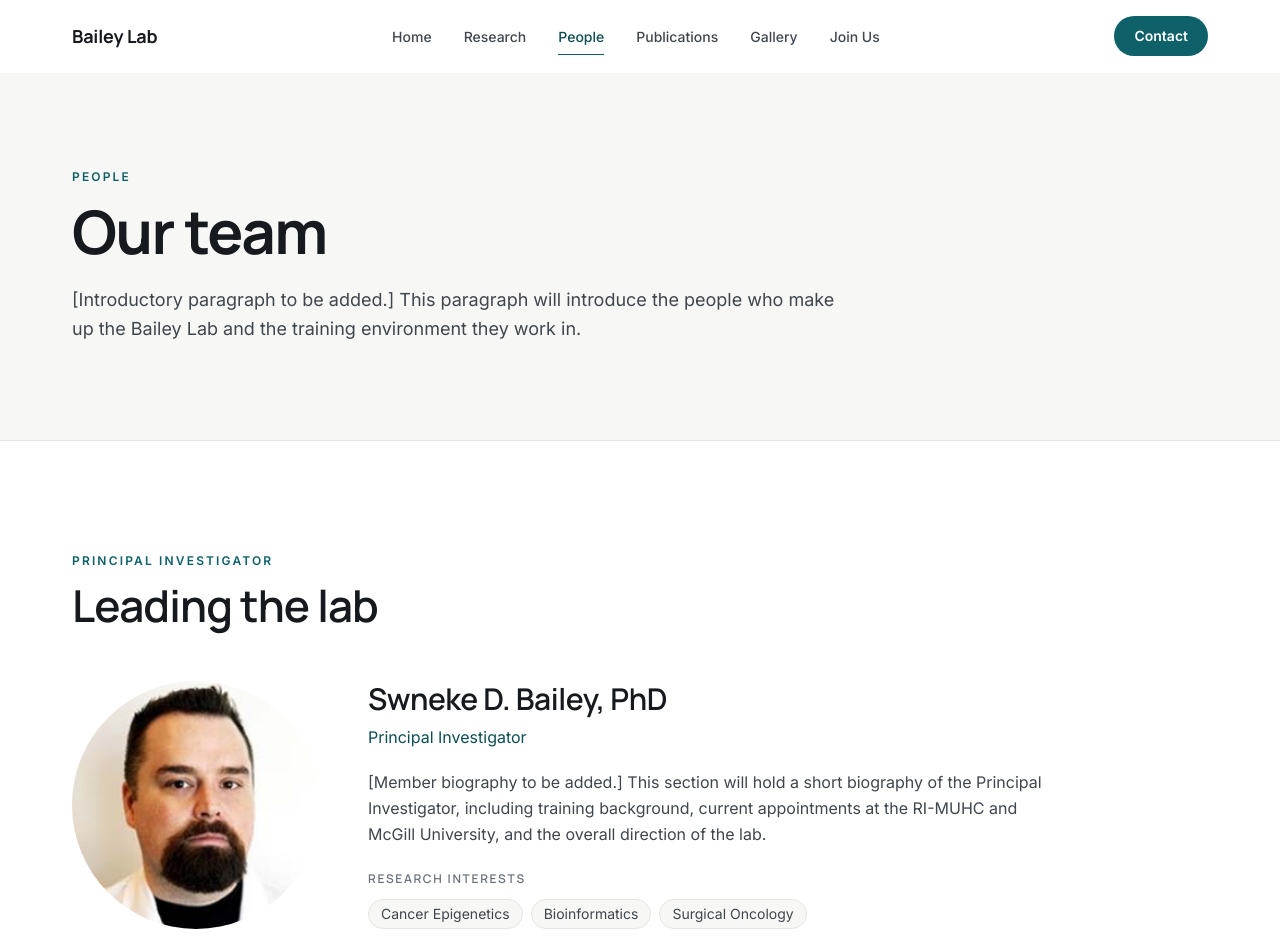
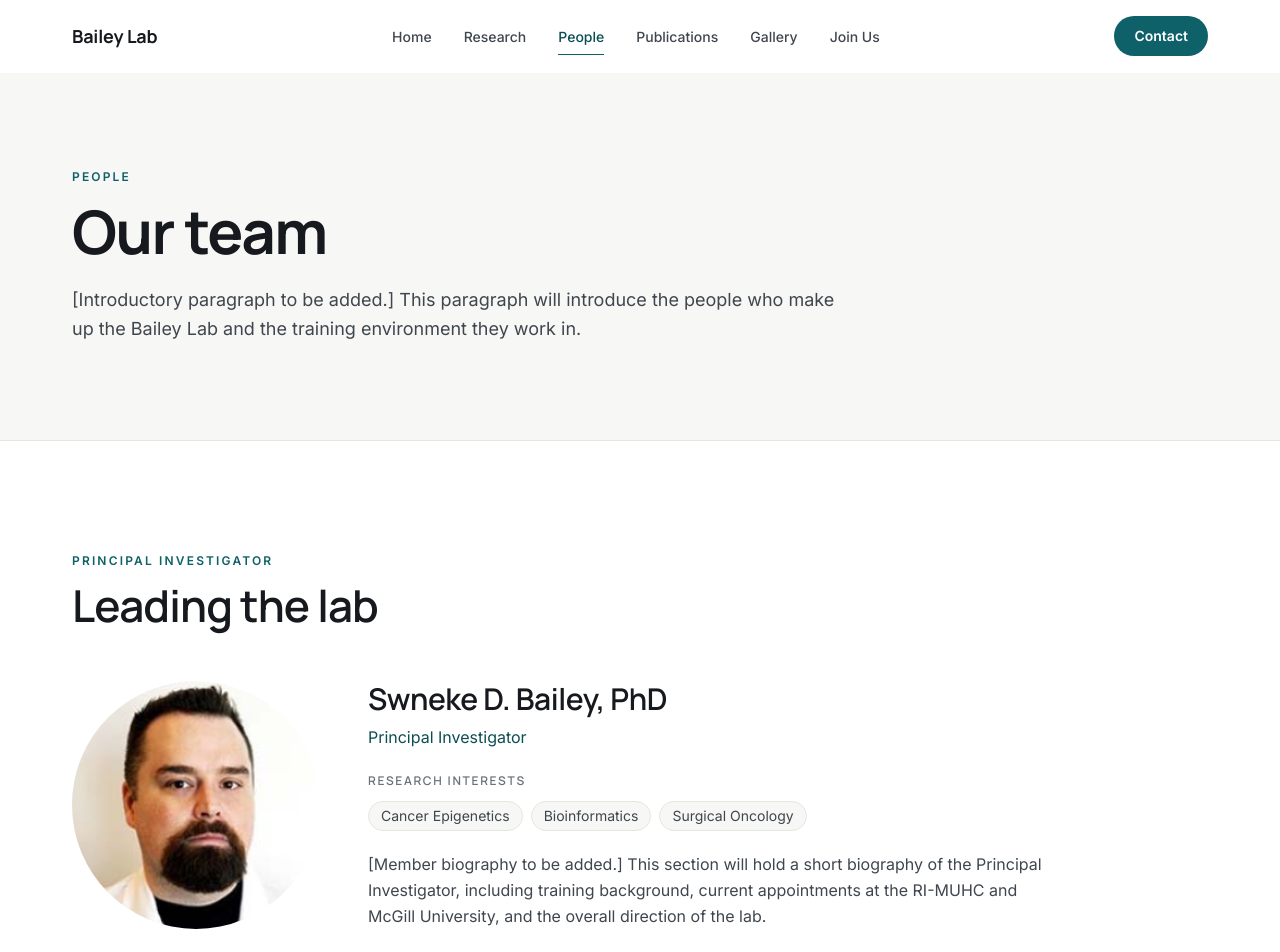
Before and after one commit to Neda-Esfehani/Bailey-Lab, a Next.js app: page /people in a window 1280 px wide. Shown: the top 952 px of the page. Built offline with nearby package versions, Linux system fonts and the light colour scheme.

Commit message:
Show PI interests before biography

```diff
--- a/components/PersonCard.tsx
+++ b/components/PersonCard.tsx
@@ -111,11 +111,6 @@ export function PrincipalInvestigatorCard({ person }: { person: Person }) {
           {person.name}
         </h3>
         <p className="mt-2 text-base text-accent-700">{person.role}</p>
-        {person.bio ? (
-          <p className="mt-5 max-w-prose text-base leading-relaxed text-ink-soft">
-            {person.bio}
-          </p>
-        ) : null}
         {person.interests && person.interests.length > 0 ? (
           <div className="mt-6">
             <h4 className="text-xs font-semibold uppercase tracking-[0.14em] text-ink-muted">
@@ -133,6 +128,11 @@ export function PrincipalInvestigatorCard({ person }: { person: Person }) {
             </ul>
           </div>
         ) : null}
+        {person.bio ? (
+          <p className="mt-5 max-w-prose text-base leading-relaxed text-ink-soft">
+            {person.bio}
+          </p>
+        ) : null}
         <ProfileLinks person={person} />
       </div>
     </article>
```
